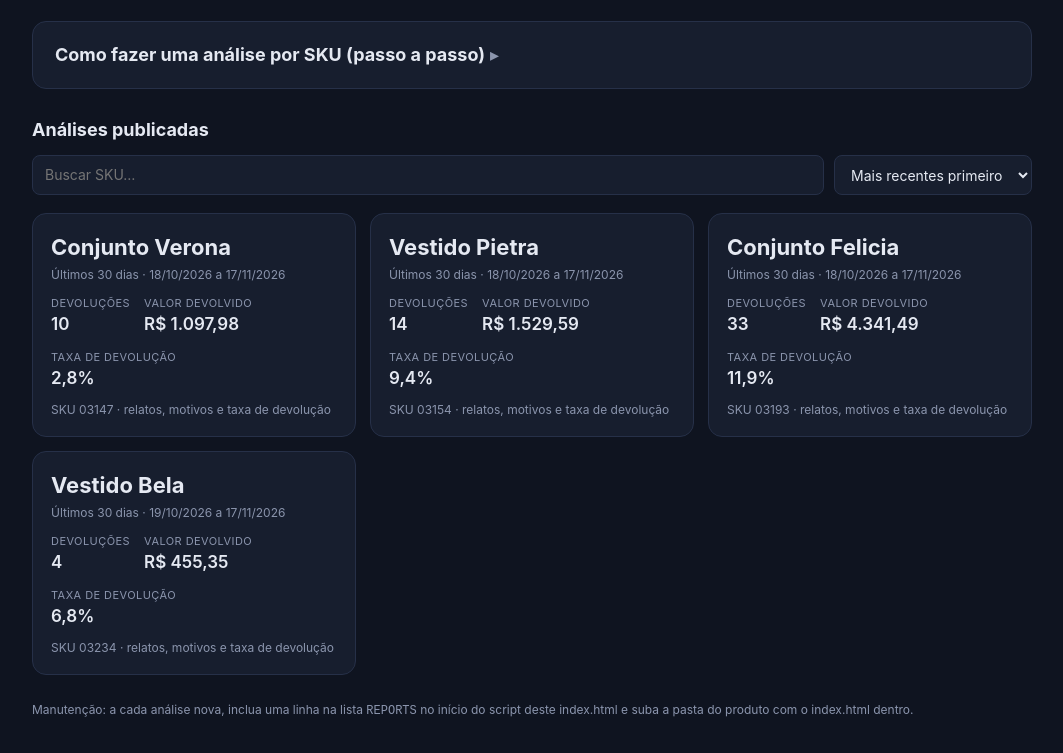
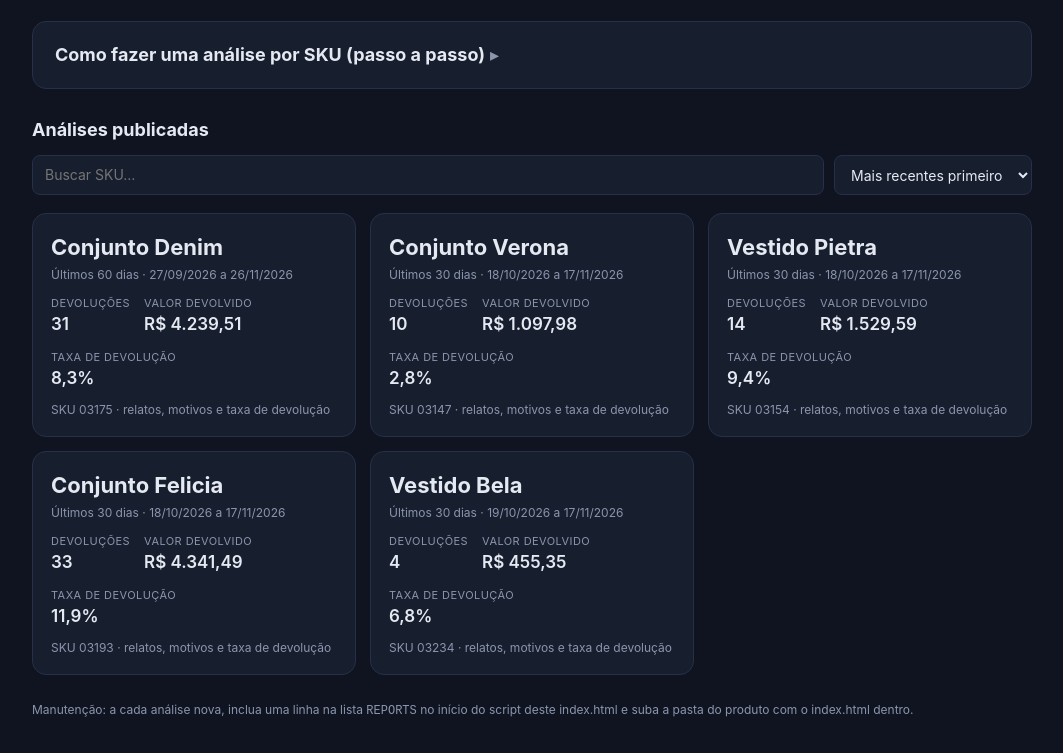
Before and after one commit to PlumpAdm/ANALISES-DE-DEVOLU-ES-POR-SKU, a plain HTML site: page index.html in a window 1280 px wide. Shown: the part 97-850 px from the top of the page, without its empty margins (108-1171 px from the left). Drawn offline with Linux system fonts and the light colour scheme.

Commit message:
Add files via upload

```diff
--- a/index.html
+++ b/index.html
@@ -98,6 +98,7 @@ a.card:hover{border-color:var(--ac);transform:translateY(-2px)}
 <script>
 // ===== EDITE AQUI: um item por relatório =====
 const REPORTS=[
+  {sku:"03175",titulo:"Conjunto Denim",arq:"Conjunto%20Denim%20-%2027-09%20a%2026-11/",ini:"2026-09-27",fim:"2026-11-26",dias:60,dev:31,val:"R$ 4.239,51",taxa:"8,3%",nota:"SKU 03175 · relatos, motivos e taxa de devolução"},
  {sku:"03193",titulo:"Conjunto Felicia",arq:"Conjunto%20Felicia%20-%2018-10%20a%2017-11/",ini:"2026-10-18",fim:"2026-11-17",dias:30,dev:33,val:"R$ 4.341,49",taxa:"11,9%",nota:"SKU 03193 · relatos, motivos e taxa de devolução"},
  {sku:"03154",titulo:"Vestido Pietra",arq:"Vestido%20Pietra%20-%2018-10%20a%2017-11/",ini:"2026-10-18",fim:"2026-11-17",dias:30,dev:14,val:"R$ 1.529,59",taxa:"9,4%",nota:"SKU 03154 · relatos, motivos e taxa de devolução"},
  {sku:"03147",titulo:"Conjunto Verona",arq:"Conjunto%20Verona%20-%2018-10%20a%2017-11/",ini:"2026-10-18",fim:"2026-11-17",dias:30,dev:10,val:"R$ 1.097,98",taxa:"2,8%",nota:"SKU 03147 · relatos, motivos e taxa de devolução"},
```
